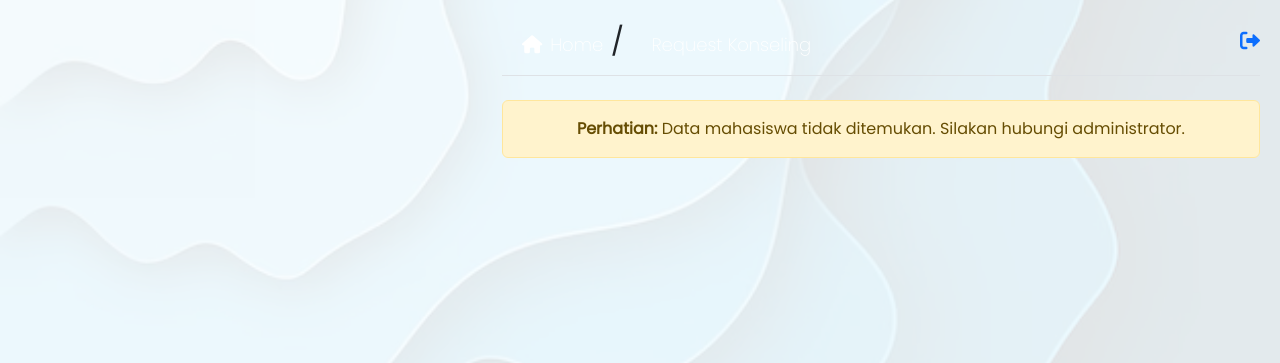
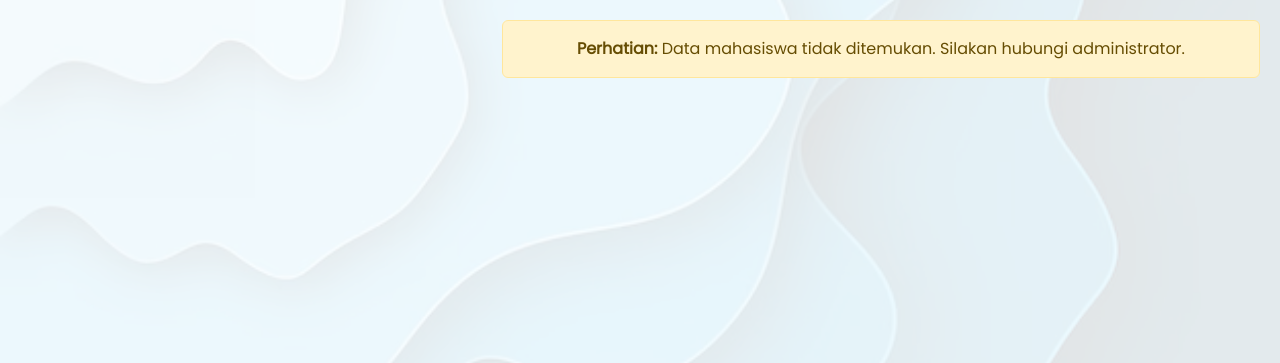
Before and after one commit to MariaNasution/SIMBA, a Laravel app: template resources/views/mahasiswa/mhs_konseling_request.blade.php in a window 1280 px wide. Shown: the part 57-420 px from the top of the page. Run offline with Laravel 12, Linux system fonts and the light colour scheme; the template is opened without the code that fills it, so the values that code supplies are empty; some libraries are stand-ins or nearby versions.

Commit message:
Fixing route pengumuman konselor kemahasiswaan

```diff
--- a/app/Http/Controllers/KonselorController.php
+++ b/app/Http/Controllers/KonselorController.php
@@ -31,7 +31,7 @@
             'deskripsi' => $request->deskripsi,
         ]);
 
-        return redirect()->route('konselor')->with('success', 'Data berhasil disimpan!');
+        return redirect()->route('konselor_beranda')->with('success', 'Data berhasil disimpan!');
     }
 
     public function destroy($id)
--- a/app/Services/BreadCrumbService.php
+++ b/app/Services/BreadCrumbService.php
@@ -152,10 +152,10 @@
                 ];
                 break;
 
-            case 'konselor_pengumunankonselor.detail':
+            case 'konselor_pengumumankonselor.detail':
                 $breadcrumbs = [
-                    ['name' => '<i class="fas fa-home"></i> Beranda', 'url' => route('konselor_beranda')],
-                    ['name' => '<i class="fas fa-bullhorn"></i> Detail Pengumuman', 'url' => null],
+                    ['name' => '<i class="fas fa-bullhorn"></i> Beranda', 'url' => route('konselor_beranda')],
+                    ['name' => 'Detail Pengumuman', 'url' => null],
                 ];
                 break;
 
@@ -298,10 +298,10 @@
                 ];
                 break;
 
-            case 'kemahasiswaan_pengumunankemahasiswaan.detail':
+            case 'kemahasiswaan_pengumumankemahasiswaan.detail':
                 $breadcrumbs = [
-                    ['name' => '<i class="fas fa-home"></i> Beranda', 'url' => route('kemahasiswaan_beranda')],
-                    ['name' => '<i class="fas fa-bullhorn"></i> Detail Pengumuman', 'url' => null],
+                    ['name' => '<i class="fas fa-bullhorn"></i> Beranda', 'url' => route('kemahasiswaan_beranda')],
+                    ['name' => 'Detail Pengumuman', 'url' => null],
                 ];
                 break;
 
@@ -483,7 +483,7 @@
 
             case 'mahasiswa_konseling':
                 $breadcrumbs = [
-                    ['name' => '<i class="fas fa-comments"></i> Konseling', 'url' => null],
+                    ['name' => '<i class="fas fa-user-friends"></i> Konseling', 'url' => null],
                 ];
                 break;
 
@@ -495,8 +495,8 @@
 
             case 'mhs_konseling_request':
                 $breadcrumbs = [
-                    ['name' => '<i class="fas fa-comments"></i> Konseling', 'url' => route('mahasiswa_konseling')],
-                    ['name' => '<i class="fas fa-plus-circle"></i> Request Konseling', 'url' => null],
+                    ['name' => '<i class="fas fa-user-friends"></i> Konseling', 'url' => route('mahasiswa_konseling')],
+                    ['name' => 'Request Konseling', 'url' => null],
                 ];
                 break;
 
--- a/resources/views/beranda/detailpengumuman.blade.php
+++ b/resources/views/beranda/detailpengumuman.blade.php
@@ -1,12 +1,6 @@
 @extends('layouts.app')
 
 @section('content')
-    <div class="d-flex align-items-center mb-4 border-bottom-line">
-        <h3 class="me-auto">Beranda / Home / Pengumuman</h3>
-        <a href="#" onclick="confirmLogout()">
-            <i class="fas fa-sign-out-alt fs-5 cursor-pointer" title="Logout"></i>
-        </a>
-    </div>
 
     <!-- Konten Detail Pengumuman -->
     <div class="container mt-4">
--- a/resources/views/beranda/homeKemahasiswaan.blade.php
+++ b/resources/views/beranda/homeKemahasiswaan.blade.php
@@ -12,7 +12,7 @@
                     <ul class="list-unstyled text-start pengumuman">
                         @forelse ($pengumuman as $item)
                             <li class="d-flex justify-content-between align-items-center mb-2">
-                                <a href="{{ route('kemahasiswaan_pengumumanadmin.detail', $item->id) }}" class="text-decoration-none">
+                                <a href="{{ route('kemahasiswaan_pengumumankemahasiswaan.detail', $item->id) }}" class="text-decoration-none">
                                     <span>
                                         <strong
                                             class="@switch($item->sumber)
--- a/resources/views/beranda/homeKonselor.blade.php
+++ b/resources/views/beranda/homeKonselor.blade.php
@@ -13,7 +13,7 @@
                     <ul class="list-unstyled text-start pengumuman">
                         @forelse ($pengumuman as $item)
                             <li class="d-flex justify-content-between align-items-center mb-2">
-                                <a href="{{ route('konselor_pengumunankonselor.detail', $item->id) }}" class="text-decoration-none">
+                                <a href="{{ route('konselor_pengumumankonselor.detail', $item->id) }}" class="text-decoration-none">
                                     <span>
                                         <strong
                                             class="@switch($item->sumber)
--- a/resources/views/mahasiswa/mhs_konseling_request.blade.php
+++ b/resources/views/mahasiswa/mhs_konseling_request.blade.php
@@ -1,17 +1,6 @@
 @extends('layouts.app')
 
 @section('content')
-
-  {{-- Header --}}
-  <div class="d-flex align-items-center mb-4 border-bottom pb-2">
-    <h3 class="me-auto">
-    <a href="{{ route('beranda') }}"><i class="fas fa-home me-2"></i>Home</a> /
-    <a href="{{ route('mhs_konseling_request') }}">Request Konseling</a>
-    </h3>
-    <a href="#" onclick="confirmLogout()" title="Logout">
-    <i class="fas fa-sign-out-alt fs-5 cursor-pointer"></i>
-    </a>
-  </div>
 
   {{-- Notifikasi Sukses/Error --}}
   @if (session('success'))
--- a/routes/web.php
+++ b/routes/web.php
@@ -81,7 +81,7 @@
         Route::get('/beranda', [KemahasiswaanController::class, 'index'])->name('beranda');
         Route::post('/beranda/store', [KemahasiswaanController::class, 'store'])->name('pengumuman.store');
         Route::delete('/beranda/{id}', [KemahasiswaanController::class, 'destroy'])->name('pengumuman.destroy');
-        Route::get('/pengumuman/{id}', [KemahasiswaanController::class, 'show'])->name('pengumunankonselor.detail');
+        Route::get('/pengumuman/{id}', [KemahasiswaanController::class, 'show'])->name('pengumumankemahasiswaan.detail');
         Route::post('/calendar/upload', [CalendarController::class, 'upload'])->name('calendar.upload');
 
         // Perwalian
@@ -139,7 +139,7 @@
         Route::get('/beranda', [KonselorController::class, 'index'])->name('beranda');
         Route::post('/beranda/store', [KonselorController::class, 'store'])->name('pengumuman.store');
         Route::delete('/beranda/{id}', [KonselorController::class, 'destroy'])->name('pengumuman.destroy');
-        Route::get('/pengumuman/{id}', [KonselorController::class, 'show'])->name('pengumunankonselor.detail');
+        Route::get('/pengumuman/{id}', [KonselorController::class, 'show'])->name('pengumumankonselor.detail');
         Route::post('/calendar/upload', [CalendarController::class, 'upload'])->name('calendar.upload');
         // Group untuk konseling
         Route::prefix('konseling')->group(function () {
```
